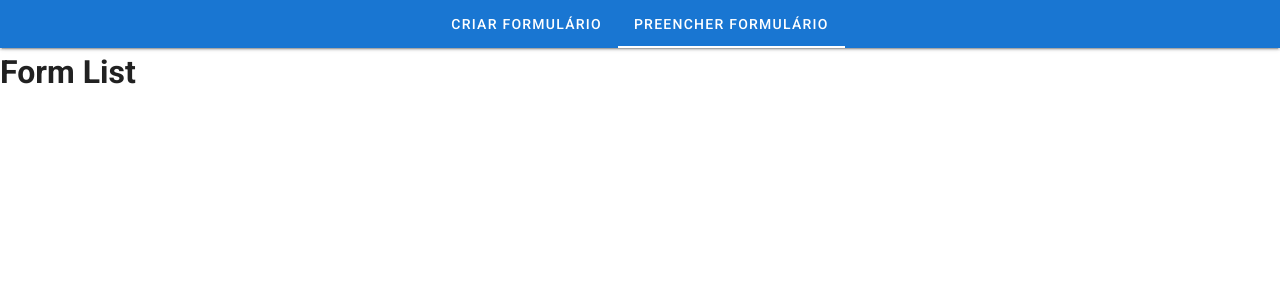
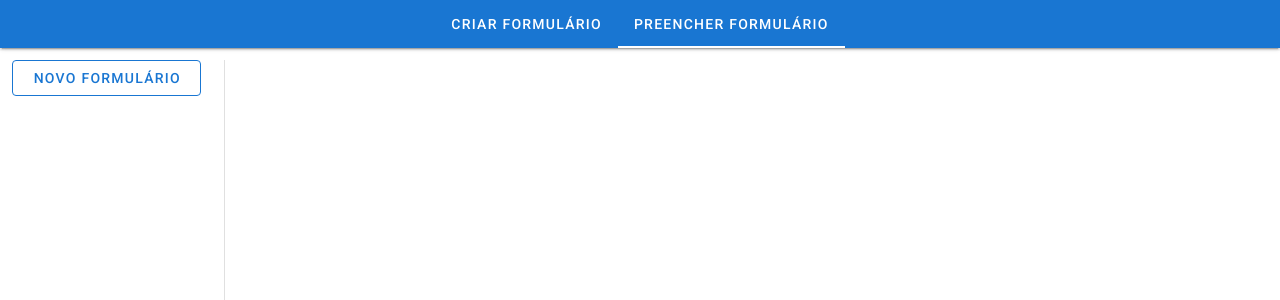
Before and after one commit to ricardoluizbb/form-builder, a Vue app: page /fill-form in a window 1280 px wide. Shown: the top 300 px of the page. Built offline with nearby package versions, Linux system fonts and the light colour scheme.

Commit message:
Created fill-form left column

```diff
--- /dev/null
+++ b/src/components/fill-form/FillLeftColumn.vue
@@ -0,0 +1,44 @@
+<template>
+    <div>
+      <v-btn width="100%" outlined @click="$emit('new-form')" color="primary">Novo Formulário</v-btn>
+      <v-list dense>
+        <v-list-item
+          v-for="(form, index) in forms"
+          :key="index"
+          @click="selectForm(form)"
+          :class="{ 'active-form': form === selectedForm }"
+        >
+          <v-list-item-title>{{ form.title }}</v-list-item-title>
+        </v-list-item>
+      </v-list>
+    </div>
+  </template>
+
+  <script>
+  import { useFormStore } from '@/stores/formStore';
+
+  export default {
+    name: 'BuilderLeftColumn',
+    props: {
+      forms: Array,
+      selectedForm: Object,
+    },
+    computed: {
+      formStore() {
+        return useFormStore();
+      },
+    },
+    methods: {
+      selectForm(form) {
+        this.formStore.selectForm(form);
+        this.$emit('form-selected', form);
+      },
+    },
+  };
+  </script>
+
+  <style scoped>
+  .active-form {
+    background-color: #f0f0f0;
+  }
+  </style>
--- a/src/views/FillFormView.vue
+++ b/src/views/FillFormView.vue
@@ -1,9 +1,41 @@
 <template>
-    <h1>Form List</h1>
+  <v-container fluid>
+    <v-row>
+      <v-col cols="2">
+        <FillLeftColumn />
+      </v-col>
+
+      <v-col cols="2" class="fill-height">
+        <v-divider vertical></v-divider>
+      </v-col>
+
+      <v-col cols="6">
+        <!-- o resto aqui -->
+      </v-col>
+    </v-row>
+  </v-container>
 </template>
 
 <script>
+import FillLeftColumn from "@/components/fill-form/FillLeftColumn.vue";
+import { useFormStore } from "@/stores/formStore";
+
 export default {
   name: "FillFormView",
+  components: {
+    FillLeftColumn,
+  },
+  data() {
+    return {
+      formStore: useFormStore(),
+      showNewFormComponent: false,
+    };
+  },
 };
 </script>
+
+<style scoped>
+.fill-height {
+  height: 100vh;
+}
+</style>
```
Lines whose indentation alone changed are shown as unchanged.
